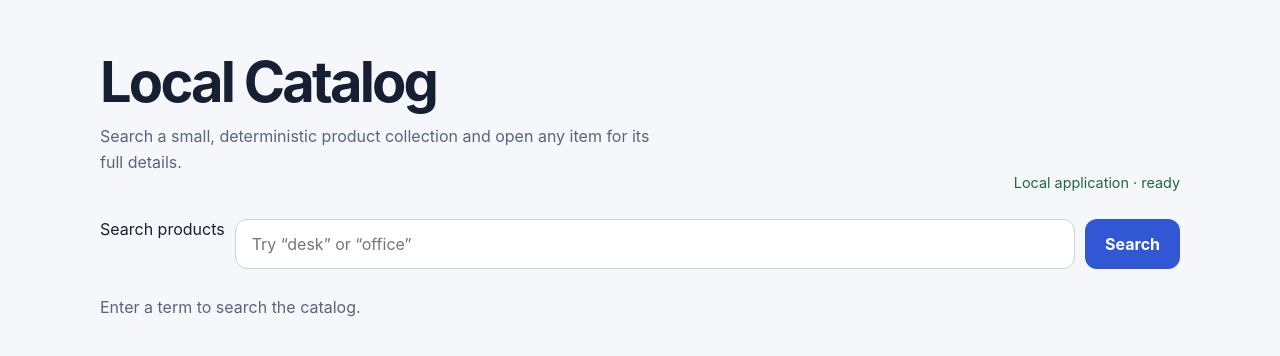
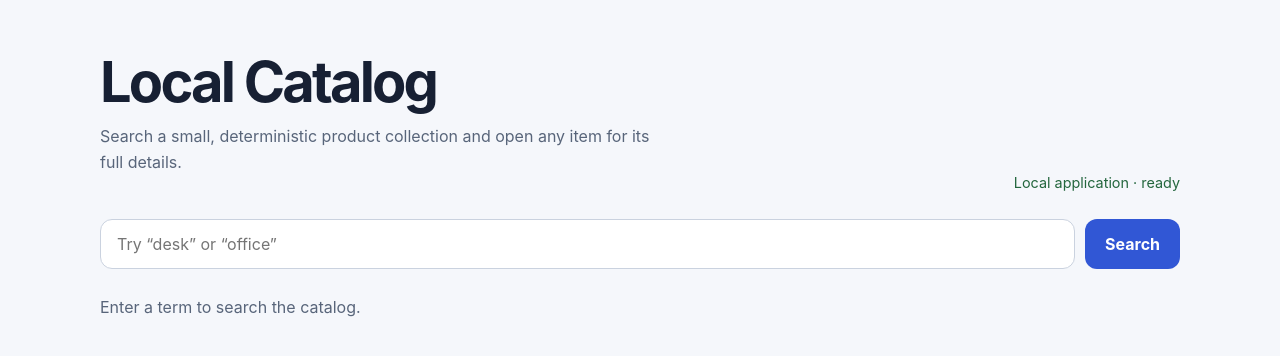
Before and after one commit to matiasbinagora/performance-log-capture, a website: page public/index.html in a window 1280 px wide. Drawn offline with Linux system fonts and the light colour scheme.

Commit message:
PER-24 correct catalog UI documentation

```diff
--- a/public/index.html
+++ b/public/index.html
@@ -21,6 +21,7 @@
       button:focus-visible, input:focus-visible { outline: 3px solid #a9bbff; outline-offset: 2px; }
       .status { min-height: 28px; margin-bottom: 16px; color: #58657a; }
       .status.error { border: 1px solid #f2b8b5; border-radius: 12px; padding: 14px 16px; color: #9d2d2a; background: #fff5f4; }
+      .sr-only { position: absolute; width: 1px; height: 1px; padding: 0; margin: -1px; overflow: hidden; clip: rect(0, 0, 0, 0); white-space: nowrap; border: 0; }
       .grid { display: grid; grid-template-columns: repeat(auto-fit, minmax(230px, 1fr)); gap: 16px; }
       .card, .detail { border: 1px solid #e1e6ef; border-radius: 16px; padding: 20px; background: white; box-shadow: 0 8px 24px rgba(36, 52, 89, .06); }
       .card { display: flex; flex-direction: column; gap: 12px; }
```
Also changed, not shown: README.md.
